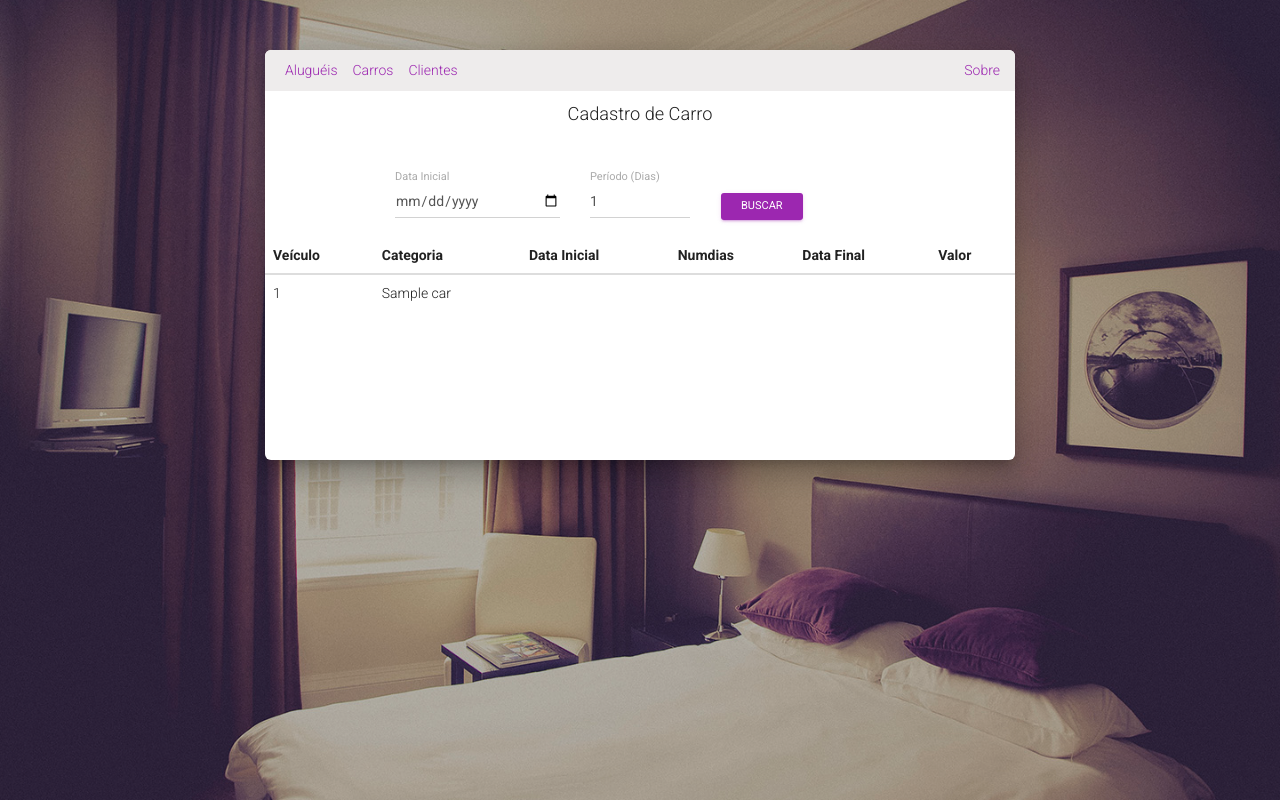
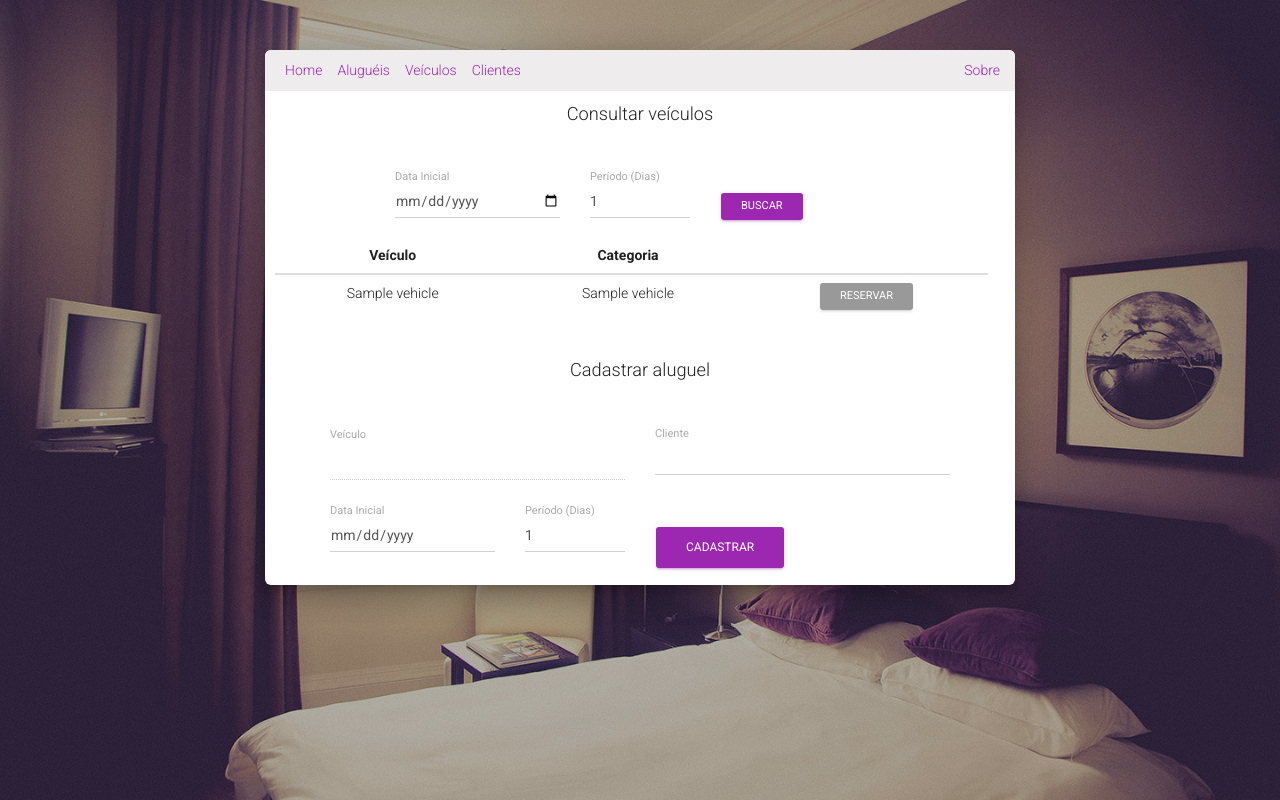
Before and after one commit to kaio-nink/Locadora-flask, a Flask app: template locadora/templates/index.html in a window 1280 px wide. Run offline with Flask 2, Linux system fonts and the light colour scheme; the template is opened without the code that fills it: most values are stand-ins (such as "Sample title", 1, 10 or a date in 2020); some libraries are stand-ins or nearby versions.

Commit message:
updating main aplication: adding new tables and features to templates, and adding new routes

```diff
--- a/locadora/app.py
+++ b/locadora/app.py
@@ -1,103 +1,137 @@
+from datetime import date
 from flask import Flask, render_template, request, redirect, url_for
 
-from database import dbConnect
-
+from database import callProcedure, executeQuery
 
 app = Flask(__name__)
 
-
-# @app.route('/')
-# def index():
-#   conn = dbConnect()
-#   if (conn == None):
-#     return "<h1>Deu erro</h1>"
-#   return "<h1>Deu certo</h1>"
-
 @app.route('/', methods=["GET"])
 def index():
-  data=['teste1','teste2']
-  if (request.method == "GET"):
-    initialDate = request.args.get('dataInicial')
-    numDays = request.args.get('numDias')
-    sql = ("select concat(marca, %s , modelo, %s, ano), tipo "
-            "from carro "
-            "where id_carro not in ("
-              "select id_carro "
-              "from aluguel "
-              "where dataInicial = %s AND adddate(dataInicial, numDias) <= adddate(dataInicial,%s))")
-    args = (" ", " ", initialDate, numDays)
-    conn = dbConnect()
-    cursor = conn.cursor()
-    cursor.execute(sql,args)
-    data = cursor.fetchall()
-    print(data[1])
-  return render_template('index.html', data=data)
+  initialDate = request.args.get('dataInicial')
+  numDays = request.args.get('numDias')
+
+  if (initialDate == None and numDays == None):
+    initialDate = date.today()
+    numDays = 1
+
+  query = ("SELECT id_veiculo, concat(marca, %s , modelo, %s, ano), categoria "
+          "from Veiculo "
+          "where disponivel = TRUE OR id_veiculo NOT IN ("
+            "SELECT id_veiculo "
+            "from Aluguel "
+            "where adddate(dataInicial, numDias) >= %s)")
+  params = (" ", " ", initialDate)
+  vehicles = executeQuery(query, params)
+
+  query = ("SELECT id_cliente, nome FROM Cliente")
+  clients = executeQuery(query)
+
+  if ( vehicles == False or clients == False ):
+    return
+
+  return render_template('index.html', initialDate=initialDate, numDays=numDays, vehicles=vehicles, clients=clients)
+
+@app.route('/registerRent', methods=['POST'])
+def registerRent():
+  idVehicle = request.form['idVeiculo']
+  idClient = request.form['idCliente']
+  initalDate = request.form['dataReserva']
+  numDays = request.form['diasReserva']
+  params = (idClient, idVehicle, initalDate, numDays)
+
+  result = callProcedure('cadastrarAluguel', params)
+  if (not(result)):
+    return
+
+  return redirect(url_for('index'))
+
+@app.route('/rents')
+def rents():
+  query = ("SELECT * FROM relatorioAluguel")
+  result = executeQuery(query)
+  if ( result == False ):
+    return
+  result = getRentValue(result)
+  print(result)
+
+  return render_template('rent.html', data=result)
+
+@app.route('/payRent', methods=['POST'])
+def payRent():
+  idClient = request.form['id_cliente']
+  idVehicle = request.form['id_veiculo']
+  initialDate = request.form['dataInicial']
+  params = (idClient, idVehicle, initialDate)
+
+  result = callProcedure('pagarAluguel', params)
+  if not(result):
+      return "<h1>Deu ruim</h1>"
+
+  return redirect(url_for('rents'))
 
 @app.route('/client')
 def client():
-  dbConn = dbConnect()
-  if (dbConn == None):
-    return "<h1>Erro ao conectar com o BD</h1>"
+  query = ("SELECT * FROM Cliente")
+  result = executeQuery(query)
 
-  cursor = dbConn.cursor()
-  cursor.execute(("SELECT * FROM cliente"))
-  data = cursor.fetchall()
-  cursor.close()
-  dbConn.close()
+  if (result == False):
+    return
 
-  return render_template('client.html', data=data)
+  return render_template('client.html', data=result)
 
 @app.route('/registerClient', methods=['POST'])
 def registerClient():
-  dbConn = dbConnect()
-  if (dbConn == None):
-    return "<h1>Erro ao cadastrar cliente</h1>"
-
   name = request.form['nome']
   phone = request.form['telefone']
+  params = (name, phone)
 
-  cursor = dbConn.cursor()
-  cursor.callproc('cadastrarCliente', (name, phone))
-  dbConn.commit()
-
-  cursor.close()
-  dbConn.close()
+  result = callProcedure('cadastrarCliente', params)
+  if not(result):
+    return "<h1>Deu ruim</h1>"
 
   return redirect(url_for('client'))
 
-@app.route('/cars')
-def cars():
-  dbConn = dbConnect()
-  if (dbConn == None):
-    return "<h1>Erro ao conectar com o BD</h1>"
 
-  cursor = dbConn.cursor()
-  cursor.execute(("SELECT * FROM carro"))
-  data = cursor.fetchall()
-  cursor.close()
-  dbConn.close()
-  return render_template('cars.html', data=data)
+@app.route('/vehicles')
+def vehicles():
+  query = ("SELECT * FROM Veiculo")
+  vehicles = executeQuery(query, None)
 
-@app.route('/registerCar', methods=['POST'])
-def registerCar():
-  dbConn = dbConnect()
-  if (dbConn == None):
-    return "<h1>Erro ao cadastrar novo carro</h1>"
+  query = ("SELECT categoria FROM Categoria_veiculo")
+  categories = executeQuery(query)
 
+  if (vehicles == False or categories == False):
+    return
+
+  return render_template('vehicles.html', data=vehicles, categories=categories)
+
+
+@app.route('/registerVehicle', methods=['POST'])
+def registerVehicle():
   brand = request.form['marca']
   model = request.form['modelo']
   year = request.form['ano']
-  type = request.form['tipo']
+  category = request.form['tipo']
+  params = (brand, model, category, year)
 
-  cursor = dbConn.cursor()
-  cursor.callproc('cadastrarCarro', (type, model, brand, year, True))
-  dbConn.commit()
+  result = callProcedure('cadastrarVeiculo', params)
+  if not(result):
+      return "<h1>Deu ruim</h1>"
 
-  cursor.close()
-  dbConn.close()
-
-  return redirect(url_for('client'))
+  return redirect(url_for('vehicles'))
 
 @app.route('/test')
 def test():
   return render_template('test.html')
+
+def getRentValue(result):
+  query = ('SELECT valorAluguel(%s,%s)')
+  newList = []
+
+  for rent in result:
+    queryParams = (rent[3],rent[6])
+    rentValue = executeQuery(query, queryParams)
+    rent += (rentValue[0])
+    newList.append(rent)
+
+  return newList
--- a/locadora/static/css/material-bootstrap-wizard.css
+++ b/locadora/static/css/material-bootstrap-wizard.css
@@ -1389,6 +1389,23 @@
   letter-spacing: 0;
   will-change: box-shadow, transform;
   transition: box-shadow 0.2s cubic-bezier(0.4, 0, 1, 1), background-color 0.2s cubic-bezier(0.4, 0, 0.2, 1);
+}
+
+.table {
+  margin-left: 10px;
+  width: 95%;
+}
+
+.table .btn {
+  margin-top: 0;
+}
+
+.table td, th {
+  text-align: center;
+}
+
+#veiculo {
+  padding-left: 0;
 }
 
 .btn::-moz-focus-inner {
@@ -2429,3 +2446,7 @@
     min-width: 140px;
   }
 }
+
+table tbody tr td button{
+  margin-top: 0;
+}
--- a/locadora/templates/client.html
+++ b/locadora/templates/client.html
@@ -8,7 +8,7 @@
       <div class="tab-pane">
         <div class="row">
           <div class="col-sm-12">
-            <h4 class="info-text">Cadastro de Cliente</h4>
+            <h4 class="info-text">Cadastro de Clientes</h4>
           </div>
           <div class="col-sm-5 col-sm-offset-1">
             <div class="form-group label-floating">
--- a/locadora/templates/index.html
+++ b/locadora/templates/index.html
@@ -3,22 +3,35 @@
 {% block title %}Aluguéis{% endblock %}
 
 {%block content%}
+<script>
+  function handleTableValues() {
+    const rowId = event.target.parentNode.parentNode.id;
+    const rowData = document.getElementById(rowId).querySelectorAll("td");
+
+    document.getElementById('idVeiculo').setAttribute('value',rowId)
+    document.getElementById('veiculo').setAttribute('value',rowData[0].innerHTML)
+  }
+  function handleClientId() {
+    const selectedClient = document.getElementById('clientes')
+    document.getElementById('idCliente').setAttribute('value', selectedClient.selectedIndex)
+  }
+</script>
 <form action="{{url_for('index')}}" method="GET">
   <div class="tab-pane">
     <div class="row">
       <div class="col-sm-12">
-        <h4 class="info-text">Cadastro de Carro</h4>
+        <h4 class="info-text">Consultar veículos</h4>
       </div>
       <div class="col-sm-3 col-sm-offset-2">
         <div class="form-group label-floating">
           <label class="control-label">Data Inicial</label>
-          <input type="date" class="form-control" name="dataInicial" id="dataInicial">
+          <input type="date" class="form-control" name="dataInicial" id="dataInicial" value="{{initialDate}}">
         </div>
       </div>
       <div class="col-sm-2">
         <div class="form-group label-floating">
           <label class="control-label">Período (Dias)</label>
-          <input type="number" class="form-control" name="numDias" id="numDias" min="1" value="1">
+          <input type="number" class="form-control" name="numDias" id="numDias" min="1" value="{{numDays}}">
         </div>
       </div>
       <div class="col-sm-5">
@@ -31,25 +44,69 @@
     </div>
 </form>
 <div>
-  <table class="table">
+  <table class="table table-sm">
     <thead>
       <tr>
         <th scope="col">Veículo</th>
         <th scope="col">Categoria</th>
-        <th scope="col">Data Inicial</th>
-        <th scope="col">Numdias</th>
-        <th scope="col">Data Final</th>
-        <th scope="col">Valor</th>
+        <th scope="col"></th>
       </tr>
     </thead>
     <tbody>
-      {% for car in data %}
-        <tr>
-          <td>{{car[0]}}</td>
-          <td>{{car[1]}}</td>
+      {% for vehicle in vehicles %}
+        <tr id="{{vehicle[0]}}">
+          <td scope="col">{{vehicle[1]}}</td>
+          <td scope="col">{{vehicle[2]}}</td>
+          <td scope="col" align="center"><button type="button" onclick="handleTableValues()" class="btn btn-secondary btn-sm">Reservar</button></td>
         </tr>
       {% endfor %}
     </tbody>
   </table>
 </div>
+<div class="col-sm-12">
+  <h4 class="info-text">Cadastrar aluguel</h4>
+</div>
+<form action="{{url_for('registerRent')}}" method="POST">
+  <div class="tab-pane">
+    <div class="row">
+      <div class="col-sm-5 col-sm-offset-1">
+        <div class="label-floating">
+          <label class="control-label">Veículo</label>
+          <input type="text" class="form-control" name="veiculo" id="veiculo" disabled>
+        </div>
+      </div>
+      <div class="col-sm-5">
+        <div class="form-group label-floating">
+          <label class="control-label">Cliente</label>
+          <select class="form-control" name="clientes" id="clientes" required onchange="handleClientId()">
+            <option disabled="" selected=""></option>
+            {% for client in clients%}
+            <option id="{{client[0]}}">{{client[1]}}</option>
+            {% endfor %}
+          </select>
+        </div>
+      </div>
+      <div class="col-sm-3 col-sm-offset-1">
+        <div class="form-group label-floating">
+          <label class="control-label">Data Inicial</label>
+          <input type="date" class="form-control" name="dataReserva" id="dataReserva" value="{{initialDate}}" readonly>
+        </div>
+      </div>
+      <div class="col-sm-2">
+        <div class="form-group label-floating">
+          <label class="control-label">Período (Dias)</label>
+          <input type="number" class="form-control" name="diasReserva" id="diasReserva" min="1" value="{{numDays}}" readonly>
+        </div>
+      </div>
+      <input type="text" name="idVeiculo" id="idVeiculo" hidden>
+      <input type="text" name="idCliente" id="idCliente" hidden>
+      <div class="col-sm-6">
+        <div class="form-group label-floating">
+          <div class="input-group">
+            <button type="submit" class="btn btn-primary">Cadastrar</button>
+          </div>
+        </div>
+      </div>
+    </div>
+</form>
 {%endblock%}
--- a/locadora/templates/layout.html
+++ b/locadora/templates/layout.html
@@ -49,8 +49,9 @@
               <!--        You can switch " data-color="rose" "  with one of the next bright colors: "blue", "green", "orange", "purple"        -->
               <nav class="navBar">
                 <ul>
-                  <li><a href="{{ url_for('index') }}">Aluguéis</a></li>
-                  <li><a href="{{ url_for('cars') }}">Carros</a></li>
+                  <li><a href="{{ url_for('index') }}">Home</a></li>
+                  <li><a href="{{ url_for('rents') }}">Aluguéis</a></li>
+                  <li><a href="{{ url_for('vehicles') }}">Veículos</a></li>
                   <li><a href="{{ url_for('client') }}">Clientes</a></li>
                 </ul>
                 <a class="aboutLink" href="{{ url_for('index') }}" data-toggle="tab">Sobre</a>
```
Also changed, not shown: locadora/templates/rent.html (added, +57 -0 lines), locadora/templates/vehicles.html (renamed from locadora/templates/cars.html, +6 -9 lines).
